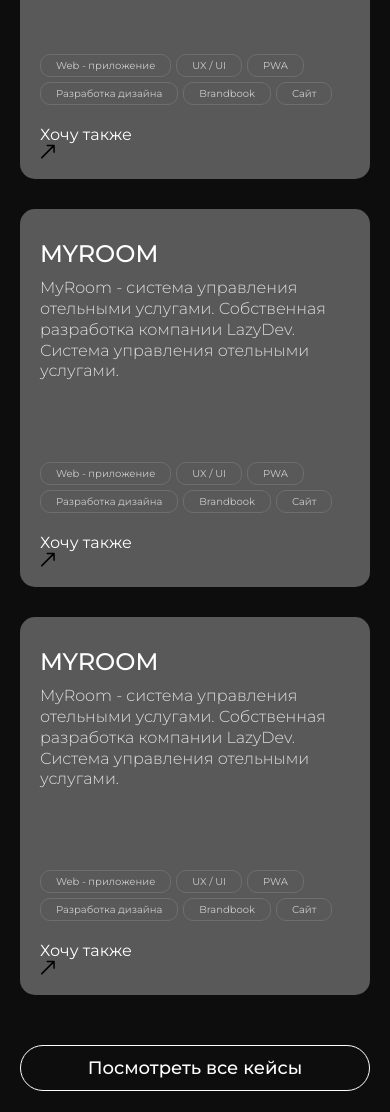
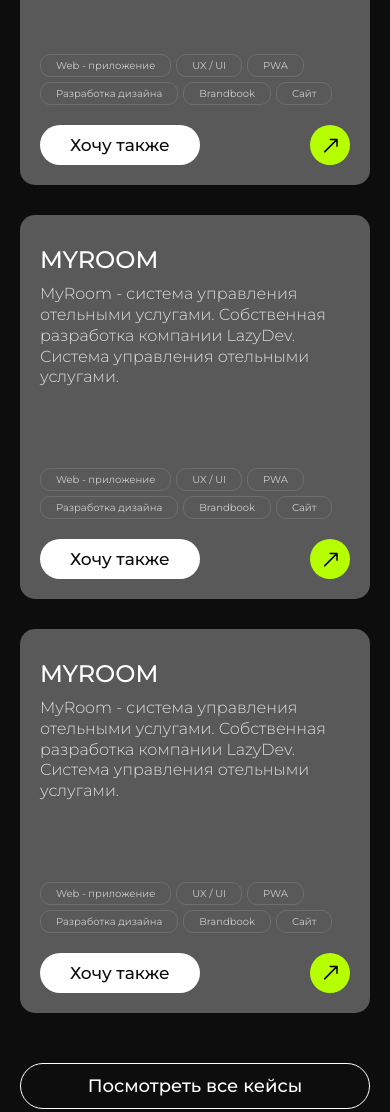
Before and after one commit to Oganes04/lazydev, a plain HTML site: page index.html in a window 390 px wide. Shown: the part 2600-3712 px from the top of the page. Drawn offline with nearby package versions, Linux system fonts and the light colour scheme.

Commit message:
fixed some bugs

```diff
--- a/css/style.css
+++ b/css/style.css
@@ -2766,7 +2766,7 @@ textarea:focus {
   }
 
   .popup-callme {
-    max-height: 95vh;
+    max-height: 90vh;
     min-height: auto;
     overflow-y: auto;
   }
--- a/index.html
+++ b/index.html
@@ -1295,7 +1295,7 @@
                                 <a href="">Сайт</a>
                             </div>
                             <div class="case__btns flex">
-                                <butto class="popup-callme-btn">Хочу также</button>
+                                <button class="popup-callme-btn">Хочу также</button>
                                 <a href="" class="flex">
                                     <img src="../images/icons/icon-arrow.svg" alt="">
                                 </a>
@@ -1314,7 +1314,7 @@
                                 <a href="">Сайт</a>
                             </div>
                             <div class="case__btns flex">
-                                <butto class="popup-callme-btn">Хочу также</button>
+                                <button class="popup-callme-btn">Хочу также</button>
                                 <a href="" class="flex">
                                     <img src="../images/icons/icon-arrow.svg" alt="">
                                 </a>
@@ -1333,7 +1333,7 @@
                                 <a href="">Сайт</a>
                             </div>
                             <div class="case__btns flex">
-                                <butto class="popup-callme-btn">Хочу также</button>
+                                <button class="popup-callme-btn">Хочу также</button>
                                 <a href="" class="flex">
                                     <img src="../images/icons/icon-arrow.svg" alt="">
                                 </a>
```
